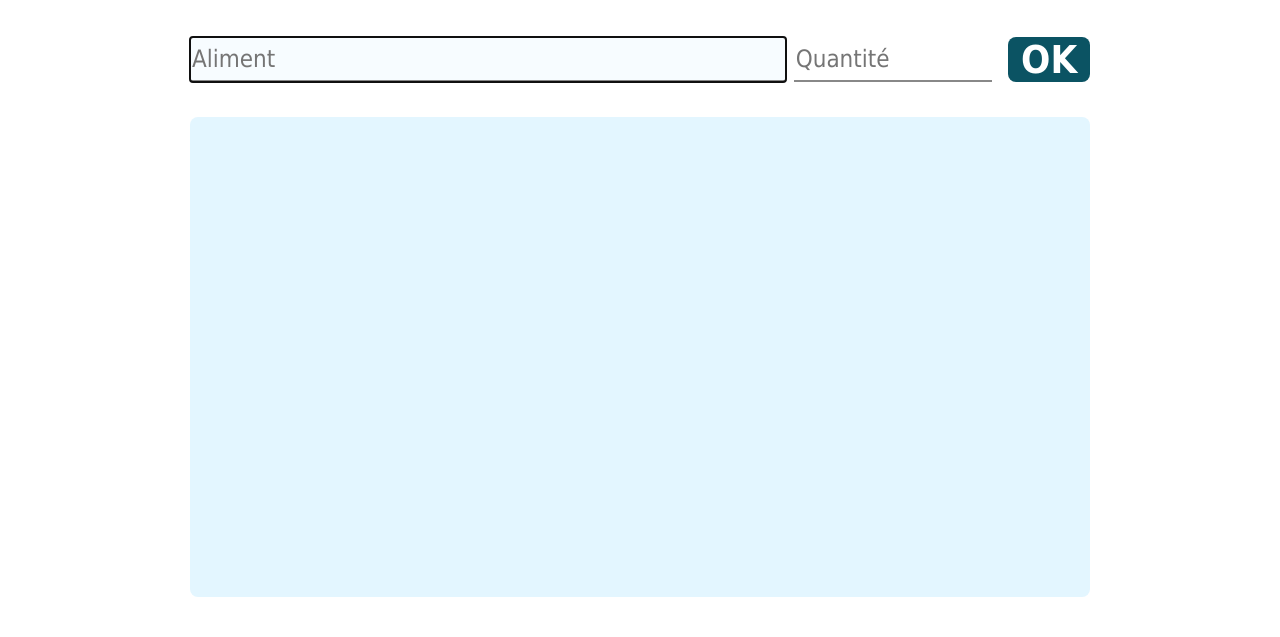
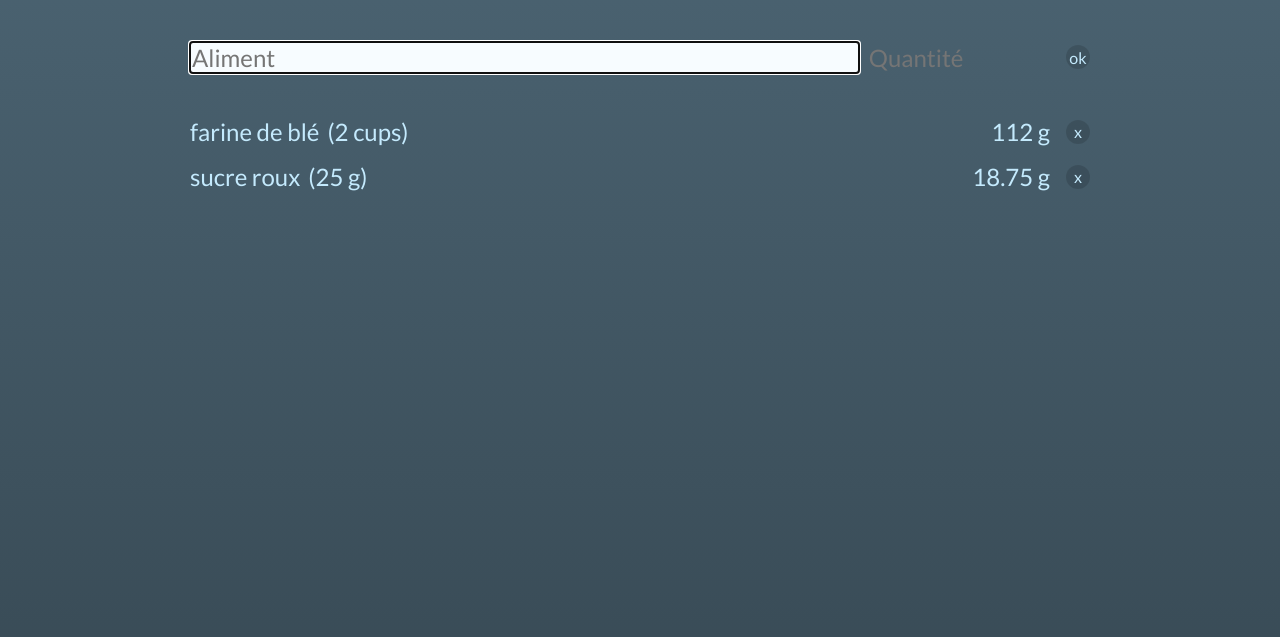
Before and after one commit to captainbrosset/sucrette, a plain HTML site: page index.html in a window 1280 px wide. Shown: the part 163-800 px from the top of the page. Drawn offline with Linux system fonts and the light colour scheme.

Commit message:
clear all button, and polish

```diff
--- a/index.html
+++ b/index.html
@@ -1,5 +1,6 @@
 <!DOCTYPE html>
 <meta charset="utf-8">
+<link href="https://fonts.googleapis.com/css?family=Lato" rel="stylesheet">
 <link rel="stylesheet" type="text/css" href="style.css">
 <link rel="stylesheet" type="text/css" href="awesomplete.css">
 <!-- <div class="app-wrapper">
--- a/script.js
+++ b/script.js
@@ -17,6 +17,7 @@ class Sucrette extends React.Component {
 
     this.handleRemovedFood = this.handleRemovedFood.bind(this);
     this.handleNewFood = this.handleNewFood.bind(this);
+    this.handleClearAll = this.handleClearAll.bind(this);
 
     this.state = props;
   }
@@ -36,9 +37,15 @@ class Sucrette extends React.Component {
     }
   }
 
+  handleClearAll() {
+    this.setState({
+      foods: []
+    });
+  }
+
   render() {
     return DOM.div({ className: "app-wrapper" },
-      React.createElement(Total, { foods: this.state.foods }),
+      React.createElement(Total, { foods: this.state.foods, clearAll: this.handleClearAll }),
       React.createElement(AddFoodForm, {
         addFood: this.handleNewFood
       }),
@@ -56,7 +63,10 @@ class Total extends React.Component {
       return food.quantity * food.ref.carbs / food.ref.quantity;
     }).reduce((current, previous) => current + previous, 0);
 
-    return DOM.div({ className: "total-carbs" }, formatQuantity(total, CARB_UNIT));
+    return DOM.div({ className: "total-carbs" },
+      formatQuantity(total, CARB_UNIT),
+      React.createElement(DeleteButton, { delete: this.props.clearAll })
+    );
   }
 }
 
@@ -92,7 +102,11 @@ class AddFoodForm extends React.Component {
   }
 
   handleQtyChange(e) {
-    this.setState({ quantity: parseFloat(e.target.value) });
+    if (e.target.value) {
+      this.setState({ quantity: parseFloat(e.target.value) });
+    } else {
+      this.setState({ quantity: null });
+    }
   }
 
   handleSubmit(e) {
@@ -146,18 +160,51 @@ class FoodItem extends React.Component {
     let {quantity, ref} = this.props.food;
     let total = quantity * ref.carbs / ref.quantity;
 
-    return DOM.li({ className: "foods" },
-      DOM.span({ className: "qty" }, formatQuantity(quantity, ref.unit)),
-      DOM.span({ className: "title" }, ref.unit === "unit" ? ref.title : `de ${ref.title}`),
+    return DOM.li({ className: "food" },
+      DOM.span({ className: "title" }, ref.title),
+      DOM.span({ className: "qty" }, "(" + formatQuantity(quantity, ref.unit) + ")"),
       DOM.span({ className: "carbs" }, formatQuantity(total, CARB_UNIT)),
-      DOM.form({className: "delete", onSubmit: this.props.deleteFood },
-        DOM.button({ type: "submit" })
-      )
+      React.createElement(DeleteButton, { delete: this.props.deleteFood })
+    );
+  }
+}
+
+class DeleteButton extends React.Component {
+  constructor(props) {
+    super(props);
+
+    this.handleSubmit = this.handleSubmit.bind(this);
+  }
+
+  handleSubmit(e) {
+    e.preventDefault();
+    this.props.delete();
+  }
+
+  render() {
+    return DOM.form({className: "delete-button", onSubmit: this.handleSubmit },
+      DOM.button({ type: "submit" })
     );
   }
 }
 
 const STORE = {
-  foods: []
+  foods: [{
+    quantity: 2,
+    ref: {
+      title: "farine de blé",
+      quantity: 1,
+      unit: "cups",
+      carbs: 56
+    }
+  }, {
+    quantity: 25,
+    ref: {
+      title: "sucre roux",
+      quantity: 100,
+      unit: "g",
+      carbs: 75
+    }
+  }]
 };
 ReactDOM.render(React.createElement(Sucrette, STORE), document.querySelector("#app"));
--- a/style.css
+++ b/style.css
@@ -3,25 +3,27 @@ html, body {
   margin: 0;
   overflow: hidden;
 
-  --main-color: #e3f6ff;
+  --background-color: #4D6675;
+  --main-color: #C4EAFD;
   --lighter-main-color: #f7fcff;
-  --darker-main-color: #0b5363;
+  --darker-main-color: #263946;
+}
+
+body, input, button {
+  font-family: 'Lato', sans-serif;
 }
 
 body {
-  display: flex;
-  justify-content: center;
-  align-items: center;
-}
-
-body, input, button {
-  font-family: tahoma;
+  background: linear-gradient(to bottom, var(--background-color), black 400%);
+  color: var(--main-color);
 }
 
 .app-wrapper {
+  height: 90vh;
+  margin: 5vh auto;
   width: 90vw;
   max-width: 900px;
-  height: 90vh;
+
   display: grid;
   grid-template-rows: 15vh 5vh 1fr;
   grid-template-columns: 1fr;
@@ -32,23 +34,26 @@ body, input, button {
   display: flex;
   align-items: center;
   justify-content: center;
-  font-size: 10vh;
-  color: var(--darker-main-color);
-  font-weight: bold;
+  font-size: 3em;
+
+  border-radius: 5px;
+  background: #0001;
+  box-shadow: inset 0 0 0 1px #0001;
 }
 
 .add-food-form {
   display: grid;
   grid-template-rows: 1fr;
-  grid-template-columns: 3fr 1fr auto auto;
+  grid-template-columns: 4fr 1fr minmax(1em, max-content) auto;
+  align-items: center;
   grid-gap: 1vmin;
 }
 
 .add-food-form input {
   border: none;
   background: transparent;
-  border-bottom: 2px solid #888;
   font-size: 3vh;
+  color: var(--main-color);
 }
 
 .add-food-form input:focus {
@@ -81,51 +86,51 @@ body, input, button {
   font-size: 3vh;
 }
 
-.add-food-form button,
-.foods .delete button {
-  background: var(--darker-main-color);
-  border: none;
-  font-size: 3vw;
-  border-radius: 1vmin;
-  color: white;
-  font-weight: bold;
-  padding: 0 1vw;
-}
-
 .foods {
   margin: 0;
-  padding: 2vmin;
+  padding: 0;
   list-style-type: none;
   overflow-y: auto;
   overflow-x: hidden;
-  display: grid;
-  grid-template-columns: auto 1fr auto 5vw;
-  grid-auto-rows: max-content;
-  grid-gap: 2vmin;
-  background: var(--main-color);
-  border-radius: 1vmin;
   font-size: 3vh;
 }
 
-.foods li {
-  display: contents;
+.foods .food {
+  display: flex;
+  align-items: center;
+  margin-bottom: 2vmin;
+  color: var(--main-color);
 }
 
 .foods .qty {
-  text-align: right;
+  flex: 1;
+  margin-left: 1vh;
 }
 
-.foods .delete {
-  align-self: center;
+button {
+  border: none;
+  padding: 0;
+  font-size: 1rem;
+  text-transform: lowercase;
+  width: 1.5em;
+  height: 1.5em;
+
+  background: #0002;
+  color: var(--main-color);
+  border-radius: 50%;
+
+  margin-left: 1rem;
 }
 
-.foods .delete button {
-  display: block;
-  width: 100%;
-  height: 100%;
+.add-food-form button {
+  margin-left: 0;
 }
 
-.foods .delete button::before {
+.delete-button button {
+  display: block;
+}
+
+.delete-button button::before {
   content: "X";
   text-align: center;
 }
```
